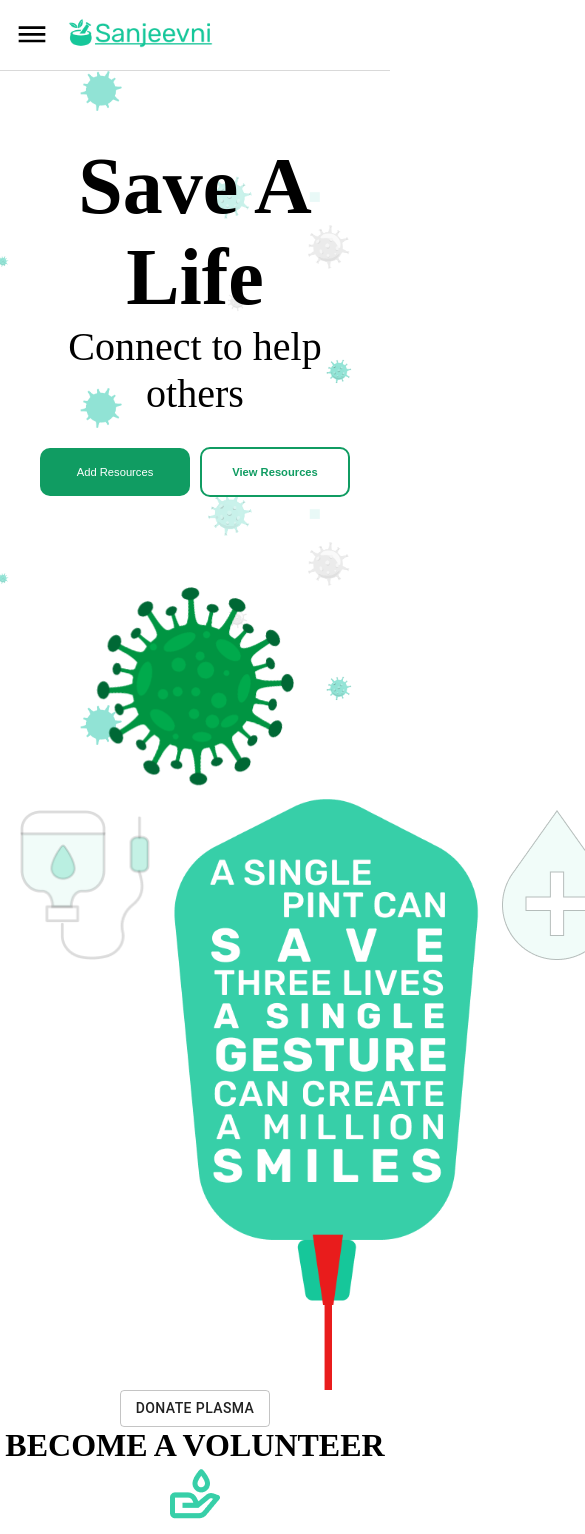
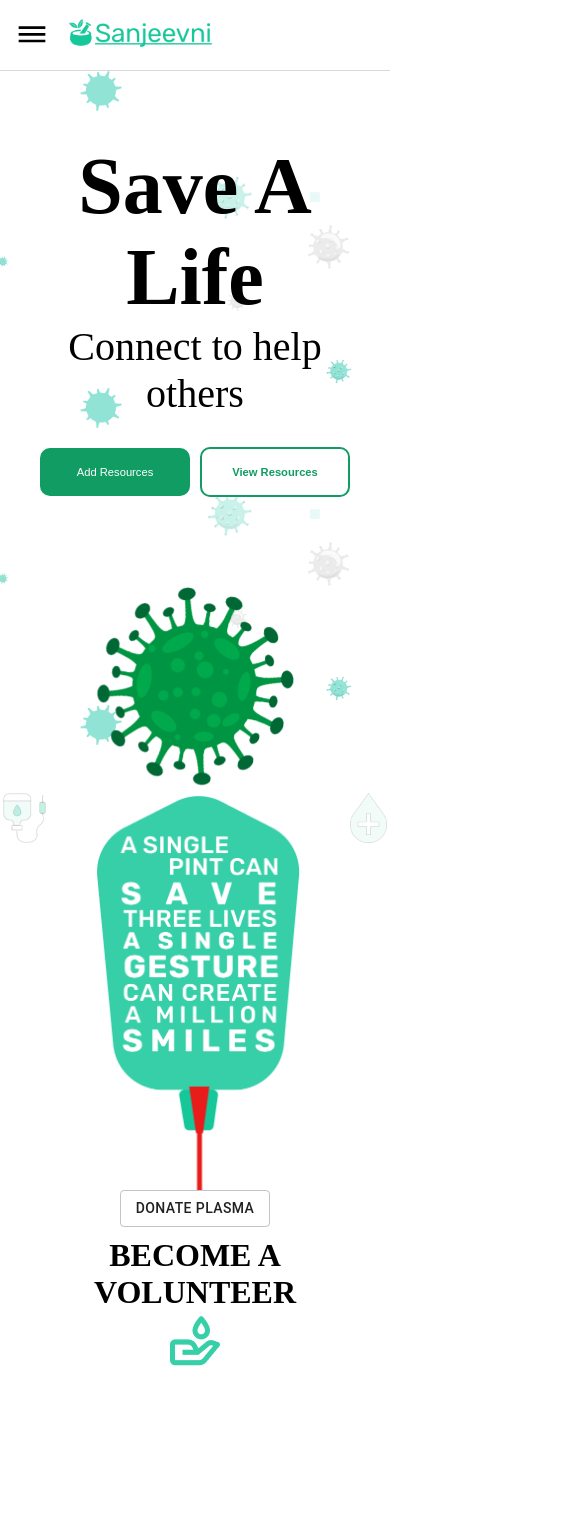
Before and after one commit to vice76/WebOCode, a React (Create React App) app: page / in a window 390 px wide. Shown: the top 1534 px of the page, 585 px wide, since content can reach past the window. After the commit the page ends 1387 px from the top, so only its background shows below. Built offline with nearby package versions, Linux system fonts and the light colour scheme.

Commit message:
made bloodbottle responsive

```diff
--- a/src/components/home/Bloodbottle.js
+++ b/src/components/home/Bloodbottle.js
@@ -18,9 +18,9 @@ const Bloodbottle = () => {
              <Button variant="outlined" >Donate Plasma</Button>
              </div>
              <div className="plasma-heading">
-                <h1>BECOME A VOLUNTEER
+                <h1>BECOME A VOLUNTEER</h1>
                 <img className="icon" src={Donateicon} slt="background -img2"/>
-                </h1>
+
              </div>
         </div>
     )
--- a/src/scss/components/_bloodbottle.scss
+++ b/src/scss/components/_bloodbottle.scss
@@ -9,15 +9,49 @@
     .bloodbottle-left {
       height: 150px;
       padding: 20px;
+
+      @media (max-width: 1000px) {
+        height: 100px;
+        padding: 10px;
+      }
+
+      @media (max-width: 600px) {
+        height: 70px;
+        padding: 5px;
+      }
+
+      @media (max-width: 400px) {
+        height: 50px;
+        padding: 3px;
+      }
     }
 
     .bloodbottle-center {
       height: 600px;
+      @media (max-width: 600px) {
+        height: 500px;
+      }
+      @media (max-width: 400px) {
+        height: 400px;
+      }
     }
 
     .bloodbottle-right {
       height: 150px;
       padding: 20px;
+
+      @media (max-width: 1000px) {
+        height: 100px;
+        padding: 10px;
+      }
+      @media (max-width: 600px) {
+        height: 70px;
+        padding: 5px;
+      }
+      @media (max-width: 400px) {
+        height: 50px;
+        padding: 3px;
+      }
     }
   }
 
@@ -27,5 +61,12 @@
 
   .plasma-heading {
     text-align: center;
+    padding: 10px;
+
+    h1 {
+      @media (max-width: 500) {
+        font-size: 0.5rem;
+      }
+    }
   }
 }
```
